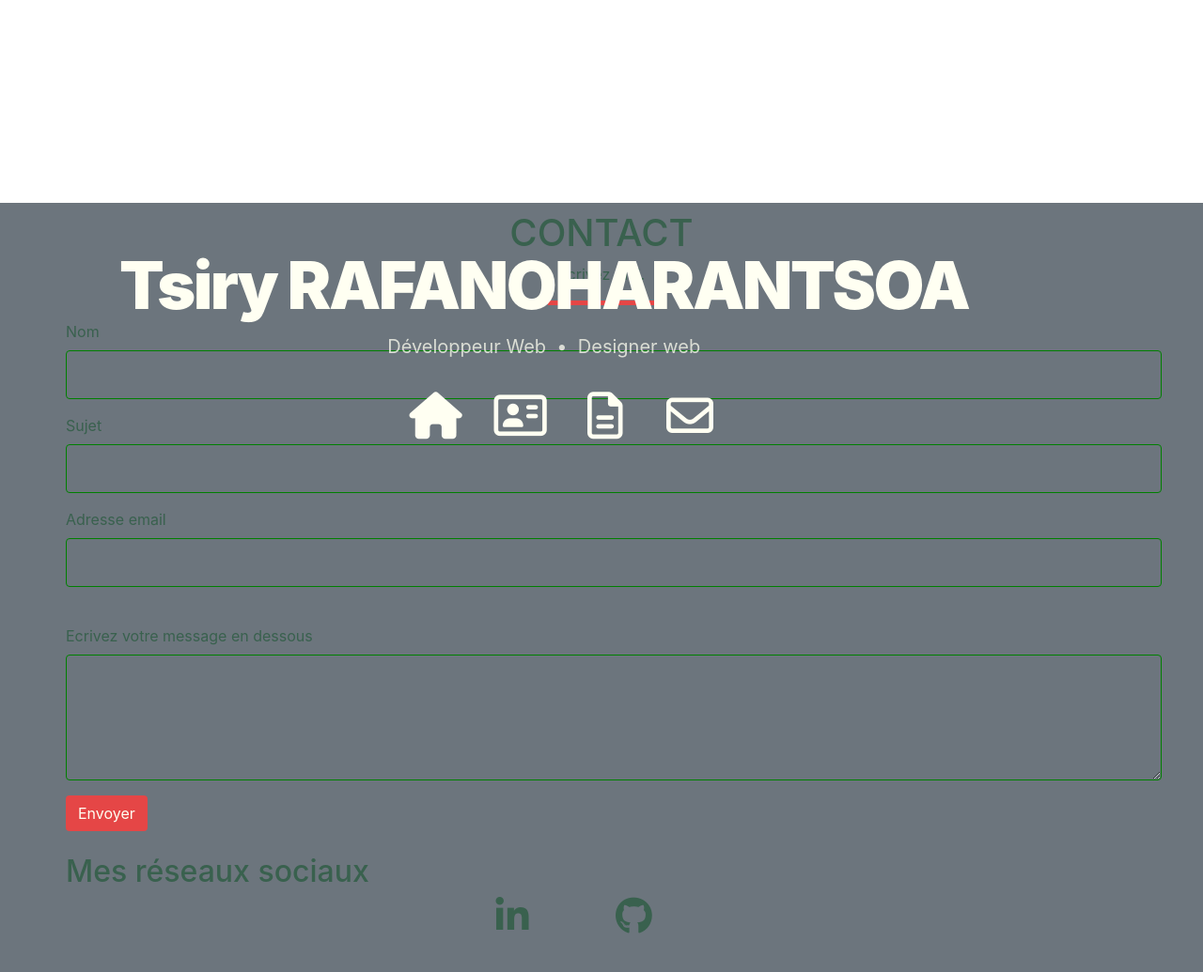
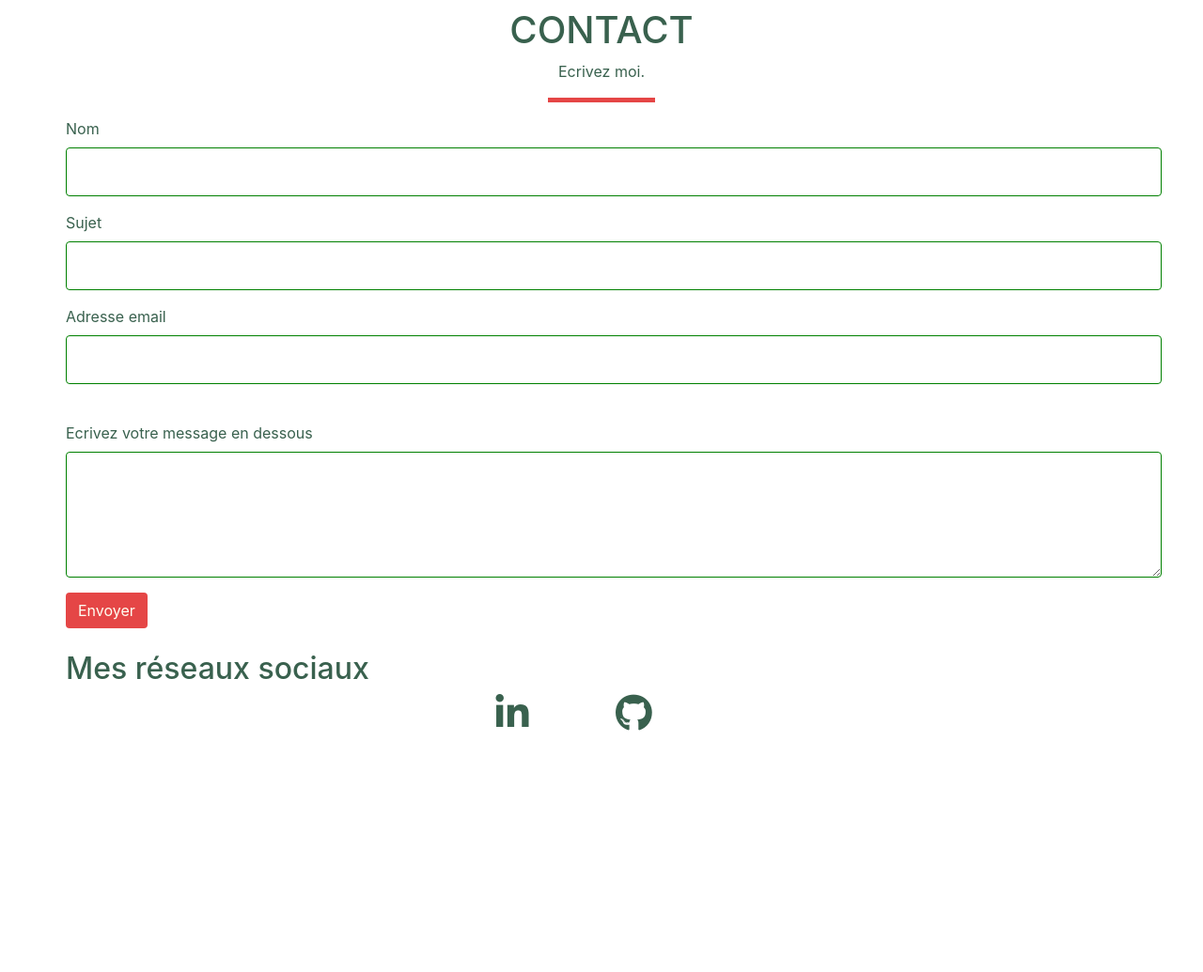
Before and after one commit to TRAFANOHARANTSOA/monportfolio, a PHP site: page /contacform.php in a window 1280 px wide. Shown: the whole page at 94% size. After the commit the page ends 778 px from the top, so only its background shows below. Run offline with PHP 8.4, Linux system fonts and the light colour scheme; some libraries are stand-ins or nearby versions.

Commit message:
suppression de l'affichage du header dans contact

```diff
--- a/contacform.php
+++ b/contacform.php
@@ -1,6 +1,6 @@
 <?php session_start();?>
 <?php include 'header.php' ?>
-<section id="contact" class="bg-secondary">
+<section id="contact" class="">
     <div class="container  bg-transparent pt-2 formcontainer">
       <div class="page-header text-center">
         <h1>CONTACT</h1>
@@ -59,5 +59,9 @@
         </div>
       </div>
   </div>
+  <script type="text/javascript">
+      document.getElementById("header").style.display = "none";
+      console.log('hellooo!');
+  </script>
 </section>
 <?php include 'footer.php' ?>
--- a/header.php
+++ b/header.php
@@ -9,11 +9,8 @@
     <link rel="stylesheet" href="main.css">
   </head>
 
-  <body id="is-preload">
-    <header id="headeranimation">
-      <div id="header">
-        <div id="main">
-          <!-- Header -->
+  <body id="">
+    <header id="">
           <div id="header">
               <h1>Tsiry RAFANOHARANTSOA</h1>
               <p>Développeur Web &nbsp;&bull;&nbsp; Designer web</p>
@@ -26,7 +23,4 @@
                 </ul>
               </nav>
           </div>
-
-        </div>
-      </div>
     </header>
--- a/index.php
+++ b/index.php
@@ -3,8 +3,8 @@
 <div id="wrapper">
   <div id="bg"></div>
   <div id="overlay"></div>
+</div>
 
-</div>
 <?php
 
 
--- a/main.css
+++ b/main.css
@@ -55,7 +55,7 @@ width: 100%;
 /* BG */
 
 #bg {
--webkit-animation: bg 60s linear infinite;
+-webkit-animation: bg 180s linear infinite;
 animation: bg 180s linear infinite;
 -webkit-backface-visibility: hidden;
 backface-visibility: hidden;
@@ -63,7 +63,7 @@ backface-visibility: hidden;
 transform: translate3d(0,0,0);
 /* Set your background with this */
 
-background: #348cb2 url("images/baobabzebu.jpg") bottom left;
+background: url("images/baobabzebu.jpg") bottom left;
 background-repeat: repeat-x;
 height: 100%;
 left: 0;
@@ -113,25 +113,7 @@ position: fixed;
 top: 0;
 width: 100%;
 }
-/* Main */
 
-#main {
-height: 100%;
-left: 0;
-position: fixed;
-text-align: center;
-top: 0;
-width: 100%;
-}
-
-#main:before {
-content: '';
-display: inline-block;
-height: 100%;
-margin-right: 0;
-vertical-align: middle;
-width: 1px;
-}
 /* Header */
 @-webkit-keyframes header {
 0% {
@@ -169,7 +151,7 @@ opacity: 1;
 }
 }
 
-#header, #header_contact {
+#header{
 -webkit-animation: header 1s 2.25s forwards;
 animation: header 1s 2.25s forwards;
 -webkit-backface-visibility: hidden;
@@ -181,7 +163,8 @@ display: inline-block;
 opacity: 0;
 position: relative;
 text-align: center;
-top: 8em;
+top: 18em;
+left:4em;
 vertical-align: middle;
 width: 90%;
 z-index: 999;
@@ -317,22 +300,7 @@ color: #fff;
 display: none;
 }
 
-@media (){
-  #header_contact {
-    top : 2em;
-    }
-    #header h1 {
-    color:#39614E;
-    }
 
-    #header p {
-    color:#e54646;
-    }
-    .fas, .far{
-    color:#39614E;
-    font-size: 50px!important;
-    }
-}
 /*a/
 a {
 -moz-transition: border-color 0.2s ease-in-out;
@@ -369,12 +337,34 @@ font-family: 'Font Awesome 5 Free';
 font-weight: 400;
 }
 /*CONTACT*/
+@-webkit-keyframes contact{
+0% {
+-moz-transform: translate3d(0,1em,0);
+-webkit-transform: translate3d(0,1em,0);
+-ms-transform: translate3d(0,1em,0);
+transform: translate3d(0,1em,0);
+opacity: 0;
+}
+
+100% {
+-moz-transform: translate3d(0,0,0);
+-webkit-transform: translate3d(0,0,0);
+-ms-transform: translate3d(0,0,0);
+transform: translate3d(0,0,0);
+opacity: 1;
+}
+}
 #contact{
 z-index: 999;
 color: #39614E;
-}
-.formcontainer{
-  margin-top:24vh;
+-webkit-animation: contact 1s 2.25s forwards;
+animation: contact 1s 2.25s forwards;
+-webkit-backface-visibility: hidden;
+backface-visibility: hidden;
+-webkit-transform: translate3d(0,0,0);
+transform: translate3d(0,0,0);
+opacity: 0;
+width: 100%;
 }
 .rupture {
   height:5px;
--- a/valid.js
+++ b/valid.js
@@ -1,4 +1,4 @@
-
+console.log('ici tsiry');
 //CONTACT
 // Il y a plusieurs façon de sélectionner un nœud DOM ; ici on récupère
 // le formulaire et le champ d'e-mail ainsi que l'élément span
@@ -10,7 +10,7 @@ var name = document.getElementById('yourname');
 var errormail = document.querySelector('.erroremail');
 var errorname = document.querySelector('.errorname');
 
-email.addEventListener("input", function (event) {
+email.addEventListener("input", function(event) {
   // Chaque fois que l'utilisateur saisit quelque chose
   // on vérifie la validité du champ e-mail.
   if (email.validity.valid) {
```
